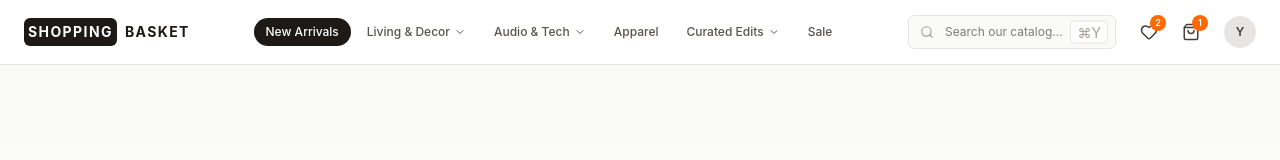
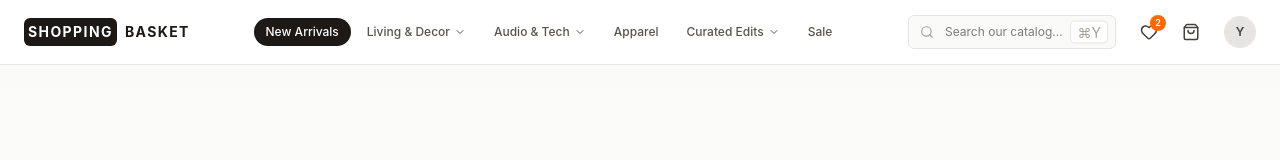
Before and after one commit to yogeshdev927/e-commerce, a React (Vite) app: page / in a window 1280 px wide. Shown: the top 160 px of the page. Built offline with nearby package versions, Linux system fonts and the light colour scheme.

Commit message:
add cart counter by lifting state to App and passing props

```diff
--- a/src/App.jsx
+++ b/src/App.jsx
@@ -1,4 +1,4 @@
-import React from 'react'
+import React, { useState } from 'react'
 import Navbar from './components/Navbar'
 import Hero from './components/Hero'
 import Categories from './components/Categories'
@@ -12,12 +12,19 @@ import Newsletter from './components/Newsletter'
 import Footer from './components/Footer'
 
 const App = () => {
+  // Cart ka count yahan rakha hai, kyunki Navbar AUR Products dono ko isse kaam hai
+  const [cartCount, setCartCount] = useState(0);
+
+  const handleAddToCart = () => {
+    setCartCount((prev) => prev+1);
+  }
+
   return (
     <>
-    <Navbar />
+    <Navbar cartCount={cartCount} />
     <Hero />
     <Categories />
-    <Product />
+    <Product onAddToCart={handleAddToCart} />
     <Promo />
     <Features />
     <Press />
--- a/src/components/Navbar.jsx
+++ b/src/components/Navbar.jsx
@@ -10,7 +10,7 @@ const navLinks = [
   { id: 6, label: "Sale", dropdown: false },
 ];
 
-function Navbar() {
+function Navbar({cartCount}) {
   const [active, setActive] = useState("New Arrivals")
   const [menuOpen, setMenuOpen] = useState(false)
   return (
@@ -76,9 +76,11 @@ function Navbar() {
             {/* Bag */}
             <button aria-label="Shopping bag" className="relative text-stone-700">
               <ShoppingBag size={18} />
-              <span className="absolute -right-2 -top-2 flex h-4 w-4 items-center justify-center rounded-full bg-orange-500 text-[9px] font-semibold text-white">
-                1
-              </span>
+              {cartCount > 0 &&(
+                <span className="absolute -right-2 -top-2 flex h-4 w-4 items-center justify-center rounded-full bg-orange-500 text-[9px] font-semibold text-white">
+                  {cartCount}
+                </span>
+              )}
             </button>
             {/* Avatar */}
             <div className="hidden h-8 w-8 items-center justify-center rounded-full bg-stone-200 text-xs font-semibold text-stone-700 sm:flex">
--- a/src/components/Product.jsx
+++ b/src/components/Product.jsx
@@ -51,7 +51,7 @@ const products = [
 
 const tabs = ["All", "Best Sellers", "New Releases", "Award Winners"];
 
-const Product = () => {
+function Product({onAddToCart}) {
 
     // Ab tak kaunsa tab selected hai, ye React ko yaad rakhna hai
     const [activeTab, setActiveTab] = useState("All")
@@ -92,7 +92,7 @@ const Product = () => {
             {/* Product grid */}
             <div className="mt-8 grid gap-4 sm:grid-cols-2 lg:grid-cols-4">
                 {visibleProducts.map((product) => (
-                    <ProductCard key={product.id} product={product} />
+                    <ProductCard key={product.id} product={product} onAddToCart={onAddToCart} />
                 ))}
             </div>
         </div>
--- a/src/components/ProductCard.jsx
+++ b/src/components/ProductCard.jsx
@@ -1,6 +1,6 @@
 import React, { useState } from 'react'
 
-function ProductCard({ product }) {
+function ProductCard({ product, onAddToCart }) {
     // Har card ki apni alag state: wishlist mein hai ya nahi
     const [liked, setLiked] = useState(false)
   return (
@@ -50,7 +50,7 @@ function ProductCard({ product }) {
                     </span>
                 )}
           </div>
-          <button className="rounded-md bg-stone-900 px-3 py-1.5 text-xs font-medium text-white transition hover:bg-stone-700">
+          <button onClick={onAddToCart} className="rounded-md bg-stone-900 px-3 py-1.5 text-xs font-medium text-white transition hover:bg-stone-700">
             Add to Bag
           </button>
         </div>
```
